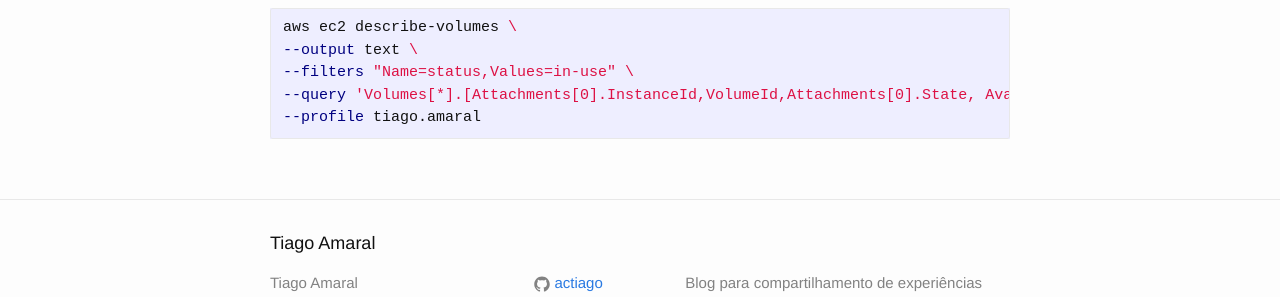
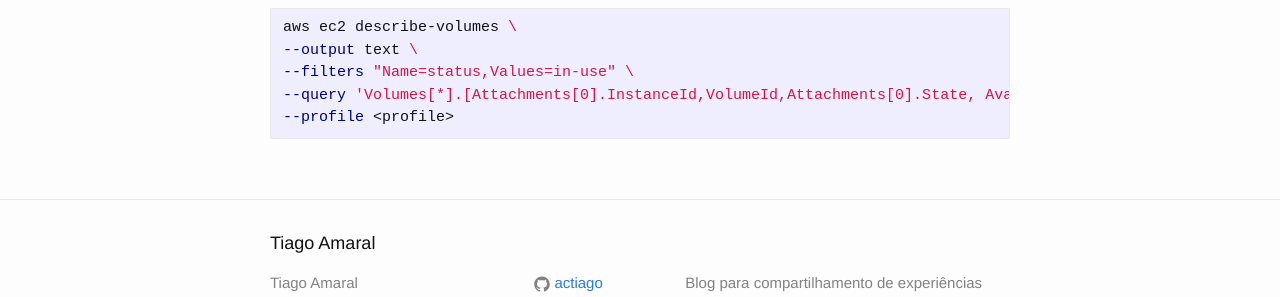
Before and after one commit to actiago/actiago.github.io, a Jekyll site: the page built from _posts/2020-12-15-aws-ec2-list.markdown, in a window 1280 px wide. Shown: the part 498-795 px from the top of the page. Built offline with Jekyll 4.4.1, drawn with Linux system fonts in a browser that asks for light colours.

Commit message:
Change profile

````diff
--- a/_posts/2020-12-15-aws-ec2-list.markdown
+++ b/_posts/2020-12-15-aws-ec2-list.markdown
@@ -24,5 +24,5 @@ aws ec2 describe-volumes \
 --output text \
 --filters "Name=status,Values=in-use" \
 --query 'Volumes[*].[Attachments[0].InstanceId,VolumeId,Attachments[0].State, AvailabilityZone,Size,State,Iops,VolumeType]' \
---profile tiago.amaral
+--profile <profile>
 ```
````
